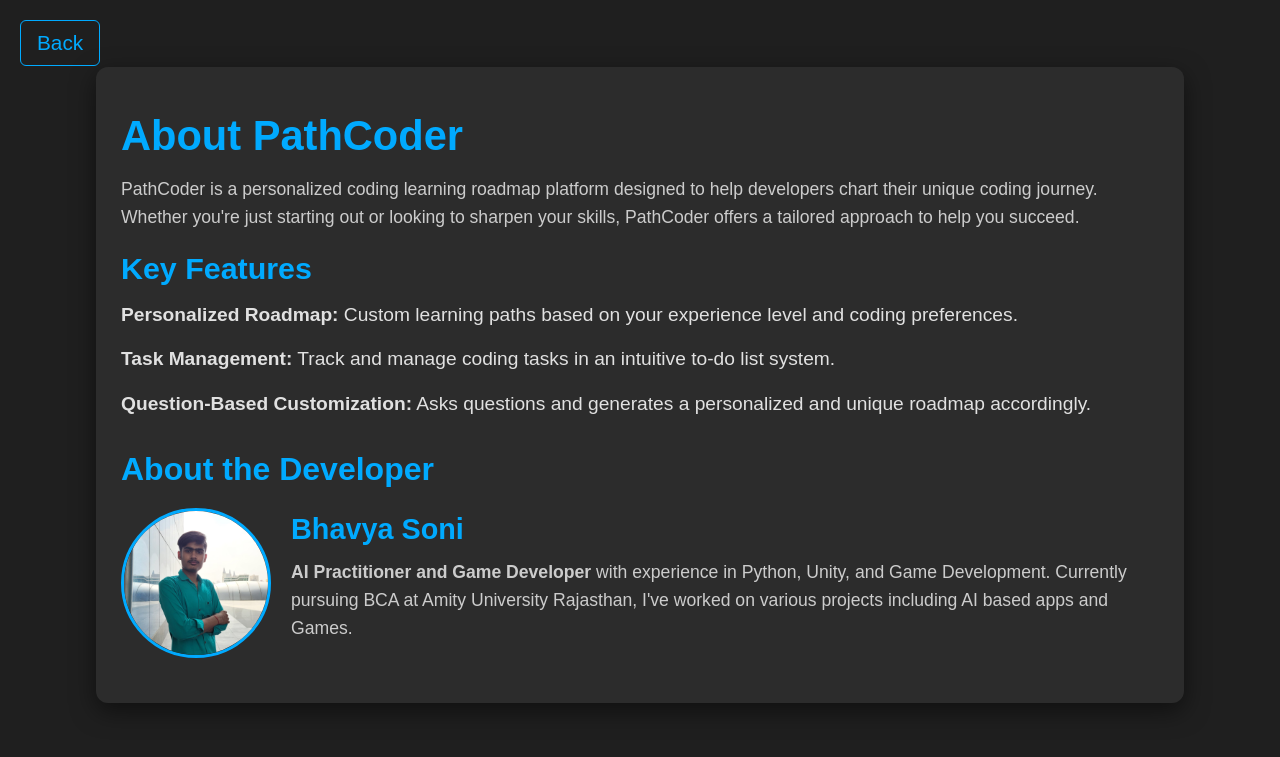
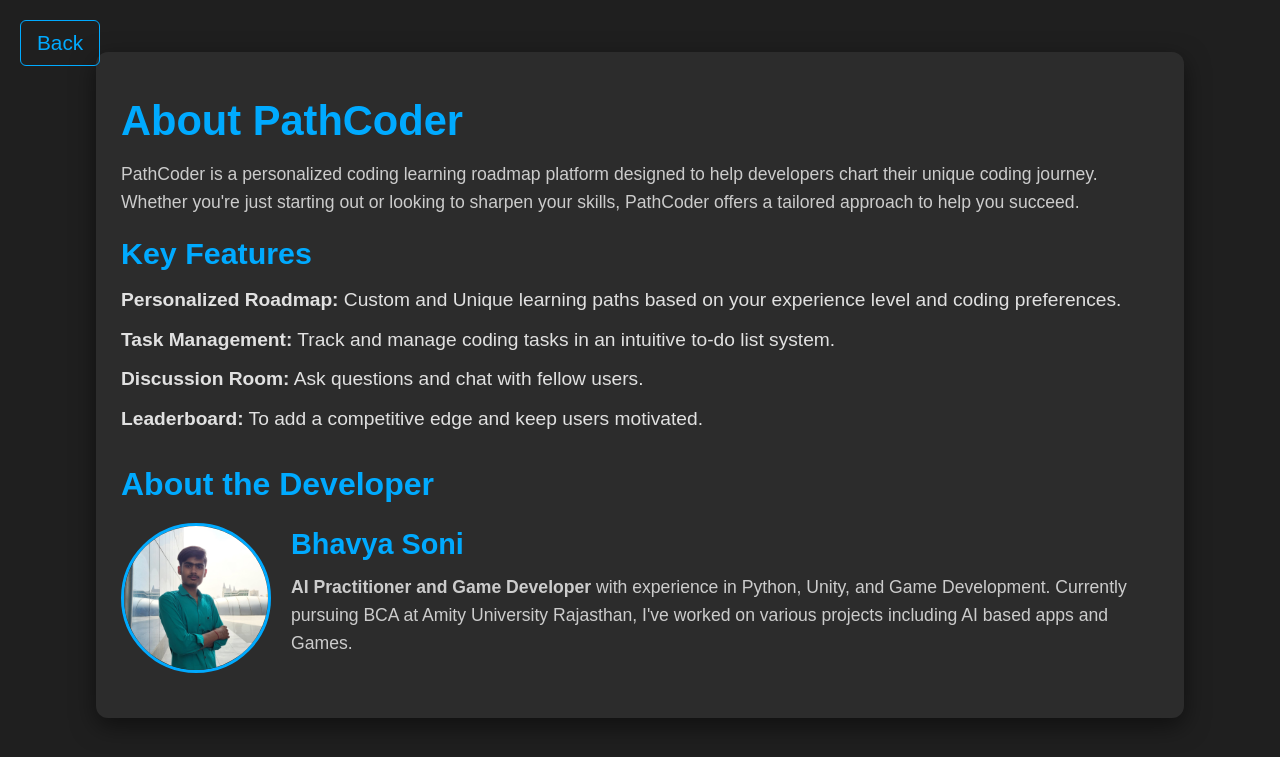
Before and after one commit to zGamingTechz/PathCoder, a Flask app: page /about in a window 1280 px wide. Shown: the top 757 px of the page. Run offline with Flask 3, Linux system fonts and the light colour scheme.

Commit message:
Updated app info

```diff
--- a/static/style_about.css
+++ b/static/style_about.css
@@ -90,7 +90,7 @@ body {
 .features li {
     font-size: 1.2rem;
     color: #e1e1e1;
-    margin-bottom: 10px;
+    margin-bottom: 5px;
     line-height: 1.8;
 }
 
--- a/templates/about.html
+++ b/templates/about.html
@@ -18,9 +18,10 @@
         <div class="features">
             <h2>Key Features</h2>
             <ul>
-                <li><strong>Personalized Roadmap:</strong> Custom learning paths based on your experience level and coding preferences.</li>
+                <li><strong>Personalized Roadmap:</strong> Custom and Unique learning paths based on your experience level and coding preferences.</li>
                 <li><strong>Task Management:</strong> Track and manage coding tasks in an intuitive to-do list system.</li>
-                <li><strong>Question-Based Customization:</strong> Asks questions and generates a personalized and unique roadmap accordingly.</li>
+                <li><strong>Discussion Room:</strong> Ask questions and chat with fellow users.</li>
+                <li><strong>Leaderboard:</strong> To add a competitive edge and keep users motivated.</li>
             </ul>
         </div>
 
```
Also changed, not shown: instance/test.db.
